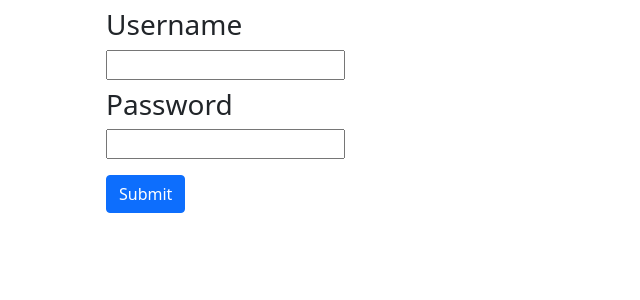
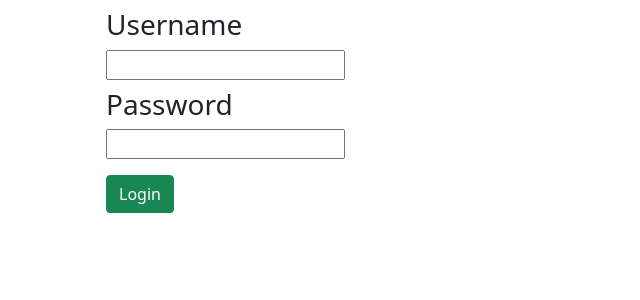
Before and after one commit to hitesh-fluxbyte/React-Auth-News-App, a React (Create React App) app in the folder my-auth/: page / in a window 1280 px wide. Shown: the top 300 px of the page, without its empty margins (0-640 px from the left). Built offline with nearby package versions, Linux system fonts and the light colour scheme.

Commit message:
Local Storage data add or remove

```diff
--- a/my-auth/src/Components/LogOutConfirm.js
+++ b/my-auth/src/Components/LogOutConfirm.js
@@ -2,9 +2,14 @@ import { useNavigate } from "react-router-dom";
 
 function LogOutConfirm(props) {
   const navigate = useNavigate();
+
   const handleLogout = () => {
     navigate("/");
     console.log("User LogOut");
+
+    // Remove data form local storage
+    localStorage.removeItem("Username");
+    localStorage.removeItem("Password");
   };
   return (
     <div className="container">
--- a/my-auth/src/Components/Login.js
+++ b/my-auth/src/Components/Login.js
@@ -4,6 +4,8 @@ import Home from "./Home";
 
 function Login() {
   const navigate = useNavigate();
+  // const [name, setName] = useState("");
+  // const [psw, setPsw] = useState("");
   const [errorMessages, setErrorMessages] = useState({});
   const [isSubmitted, setIsSubmitted] = useState(false);
   // Database
@@ -35,6 +37,7 @@ function Login() {
     let { uname, pass } = document.forms[0];
 
     const userData = database.find((user) => user.username === uname.value);
+    console.log(userData)
 
     // Compare user info
     if (userData) {
@@ -46,12 +49,19 @@ function Login() {
         setIsSubmitted(true);
         navigate("/news");
         console.log("User Logged In");
+        storeData(userData);
       }
     } else {
       // Username not found
       setErrorMessages({ name: "uname", message: errors.uname });
       console.log(errors.uname);
     }
+  };
+
+  // Store data to local storage
+  const storeData = (data) => {
+    localStorage.setItem("Username", data.username);
+    localStorage.setItem("Password", data.password);
   };
 
   const LoginForm = (
@@ -67,8 +77,11 @@ function Login() {
         {renderErrorMessage("pass")}
       </div>
       <div className="container">
-        <button className=" btn btn-primary submitBtn my-2" type="submit">
-          Submit
+        <button
+          className=" btn btn-success submitBtn my-2"
+          type="submit"
+        >
+          Login
         </button>
       </div>
     </form>
```
